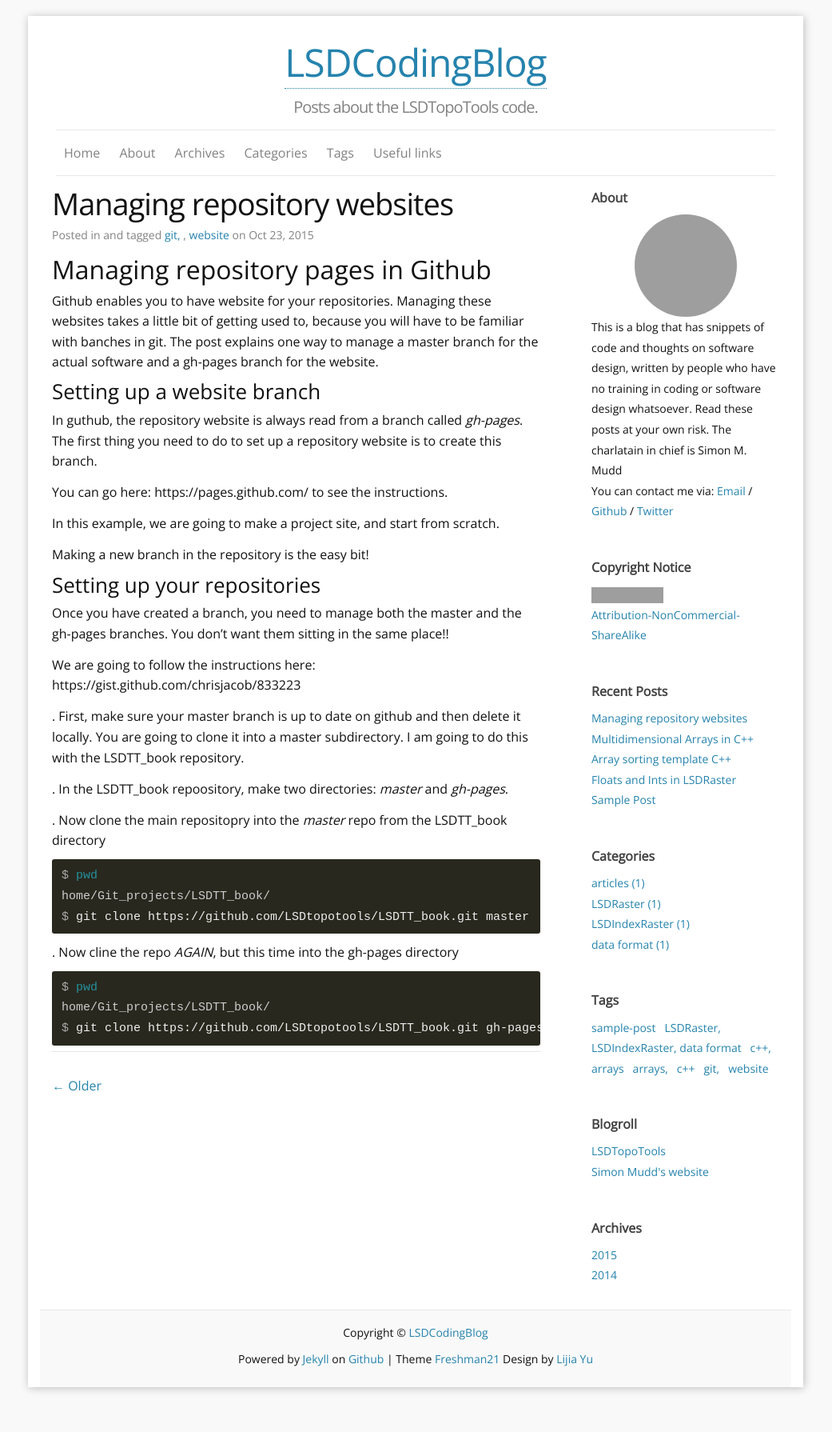
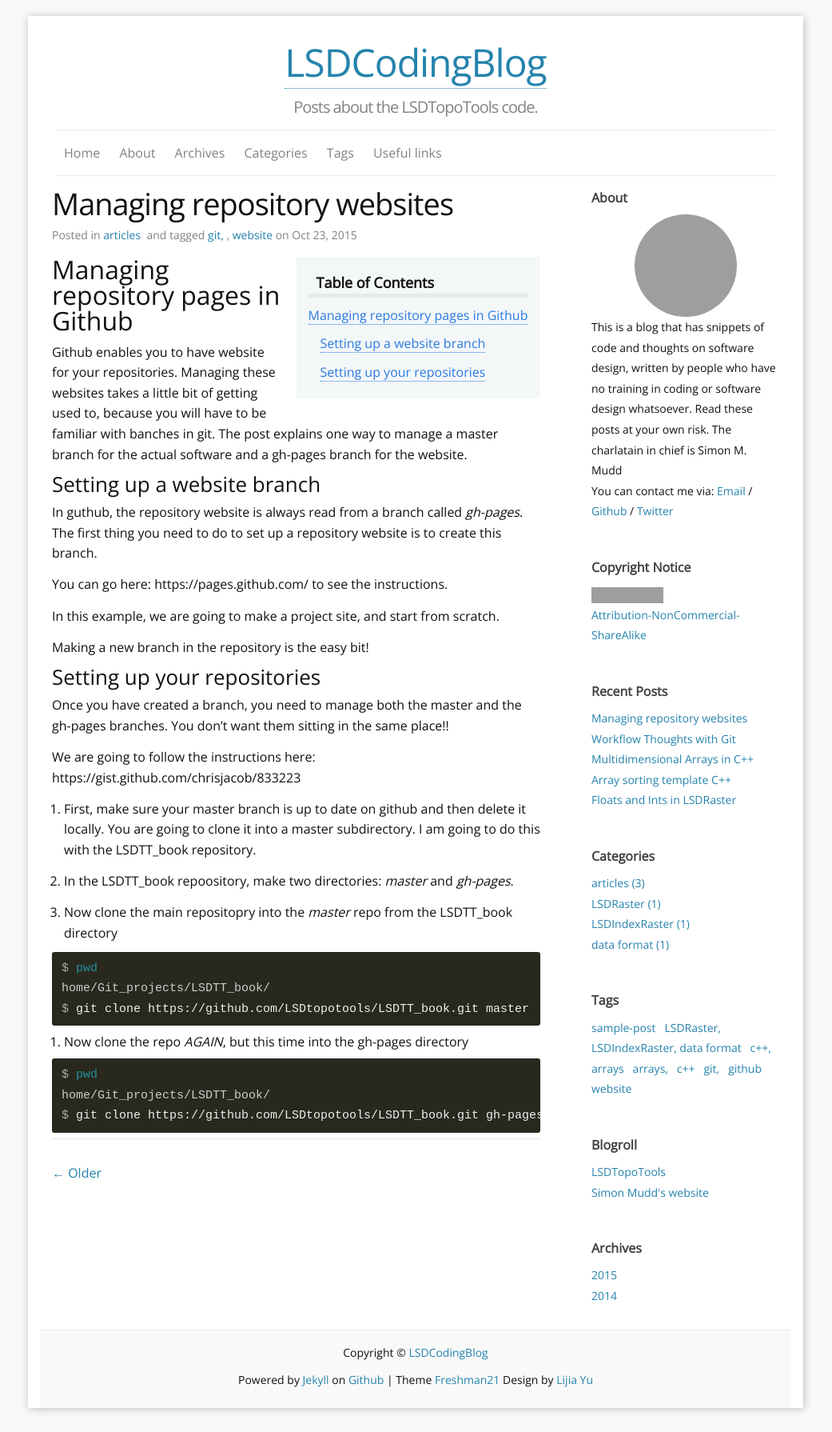
Before and after one commit to LSDtopotools/LSDCodingBlog, a Jekyll site: the page built from _posts/2015-10-23-Github-pages.md, in a window 1280 px wide. Shown: the whole page at 80% size, without its empty margins (120-1161 px from the left). Built offline with Jekyll 4.4.1, drawn with Linux system fonts in a browser that asks for light colours; comment, search, counter and statistics services are not loaded; before the commit the page ends 1764 px from its top, so only the background shows below that; part of the change alters nothing that is shown; grey boxes are pictures that could not be loaded.

Commit message:
Added a post by Declan, and updated the website post

````diff
--- /dev/null
+++ b/_posts/2015-09-20-Workflow-in-git.md
@@ -0,0 +1,65 @@
+---
+layout: post
+title: Workflow Thoughts with Git
+excerpt: "How we work with Github (by DAV)."
+categories: articles
+tags: git, github
+
+author: DAV
+---
+
+---
+Title:
+Layout: Default
+---
+
+## Why Git is not like SVN
+
+Git is different to svn and I think that's where a lot of confusion stems. (Certainly where my confusion comes from...) Svn is designed around having a central repository that people checkout, make changes to, and then commit up to the centrally hosted repository. Locally checked-out repos are just that -- local copies of the repo. Git calls itself a distributed version control system, and so when you clone out a repository to your local machine, you are getting a fully-fledged copy of that repository with its own detailed versioning history, branches, merges etc.. It seems like we want to use git like svn at the moment (and git lets you do this), and there is a good tutorial of how to do this here:
+
+[Git tutorial for 'centralised workflow'](https://www.atlassian.com/git/tutorials/comparing-workflows/centralized-workflow)
+
+## Summary of the 'SVN-style' workflow
+
+Here's a brief summary of the above tutorial.
+
+Since we all have merge rights and work from a single repository, there's no need to fork your own branches of the code (although you could do, and it's more "Git-esque" to do so apparently). After you've cloned a copy of the repo to your computer, you open your favourite editor (vim) and hack away all morning, powered by coffee and [Tunnock's teacakes](http://www.tunnock.co.uk/products/teacakes.aspx). Then you do this:
+
+```
+git commit LSDWhiskyFlowDynamics.cpp -m "Added some changes to blended malt routines"
+```
+
+But this is git, not svn, and this will only commit your modifications to your *local* repository. If you want to push it to the central repository (i.e. the one on github) you have to tell git to push:
+
+```
+git push origin master
+```
+
+And if nobody has made any changes since, your changes will be added to the github repo. If someone has made changes since, you will get an error message from Git telling you something about tips of branches being behind in your local repo (due to an early frost, presumably) and you need to do a git pull. But don't just type `git pull`, instead go for:
+
+```
+git pull --rebase origin master
+```
+
+This tells git to make your commits go to the head of the master branch on the remote repo, so your changes are seen as the most up to date. `git pull` still works, but when someone else tries to push to the remote repo, their commits get mangled with a superfluous merge (which is not necessarily bad, it just looks a bit confusing when browsing the repo)
+
+If you want to see what the differences are between your 'local' and the github repository of the project, you can do:
+
+```
+git fetch
+git diff <local branch> <remote-tracking branch>
+```
+
+Git `fetch` just grabs the changes from the remote repo -- it doesn't actually merge them into your local branchm but is needed before you can run the `diff` command.
+
+For us this is probably:
+
+```
+git diff origin origin/master
+```
+
+### Other gotchas
+
+1. There is no such thing as `git update`. (As much as I wanted to believe there was). Do a a `git pull --rebase` instead.
+2. `git add` does not commit the file just added to anything. You have to follow it with a `git commit` to get it under version control in your local repository. (And remember `git commit` only commits it locally...)
+3. `git status` tells you the status of your local repository. Actually this isn't a gotcha, and is one of the few things to work like svn does. Hooray!
--- a/_posts/2015-10-23-Github-pages.md
+++ b/_posts/2015-10-23-Github-pages.md
@@ -1,8 +1,14 @@
 ---
 layout: post
 title: Managing repository websites
+excerpt: "How you manage a project website in GitHub."
+categories: articles
+author: SMM
 tags: git, website
 ---
+
+* Table of Contents
+{:toc}
 
 ## Managing repository pages in Github
 
@@ -28,12 +34,12 @@ You don't want them sitting in the same place!!
 
 We are going to follow the instructions here: https://gist.github.com/chrisjacob/833223
 
-. First, make sure your master branch is up to date on github and then delete it locally. You are going to clone it into a master subdirectory.
+1. First, make sure your master branch is up to date on github and then delete it locally. You are going to clone it into a master subdirectory.
 I am going to do this with the LSDTT_book repository.
 
-. In the LSDTT_book repoository, make two directories: *master* and *gh-pages*.
+2. In the LSDTT_book repoository, make two directories: *master* and *gh-pages*.
 
-. Now clone the main repositopry into the *master* repo from the LSDTT_book directory
+3. Now clone the main repositopry into the *master* repo from the LSDTT_book directory
 
 {% highlight console %}
 $ pwd
@@ -41,7 +47,7 @@ home/Git_projects/LSDTT_book/
 $ git clone https://github.com/LSDtopotools/LSDTT_book.git master
 {% endhighlight %}
 
-. Now cline the repo *AGAIN*, but this time into the gh-pages directory
+4. Now clone the repo *AGAIN*, but this time into the gh-pages directory
 
 {% highlight console %}
 $ pwd
````
